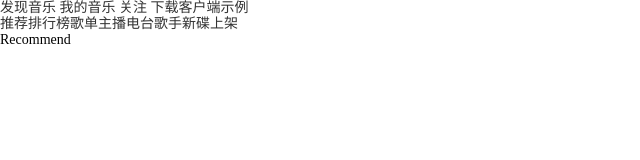
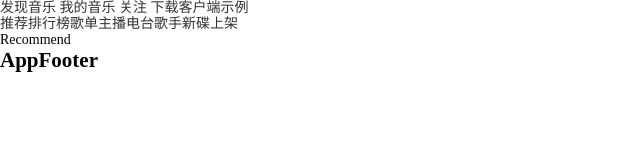
Before and after one commit to matebing/Amazing-Music, a React (Create React App) app: page /#/discover/recommend in a window 1280 px wide. Shown: the top 160 px of the page, without its empty margins (0-640 px from the left). Built offline with nearby package versions, Linux system fonts and the light colour scheme.

Commit message:
页面结构搭建

```diff
--- a/src/App.tsx
+++ b/src/App.tsx
@@ -1,20 +1,18 @@
 import React, { Suspense } from 'react'
-import { useRoutes, Link } from 'react-router-dom'
+import { useRoutes } from 'react-router-dom'
 import routes from './router'
+import AppHeader from './components/app-header'
+import AppFooter from './components/app-footer'
 
 function App() {
   return (
     <div className="App">
-      <div className="nav">
-        <Link to="/discover"> 发现音乐</Link>
-        <Link to="/mine"> 我的音乐</Link>
-        <Link to="/focus"> 关注</Link>
-        <Link to="/download"> 下载客户端</Link>
-        <Link to="/demo">示例</Link>
-      </div>
+      <AppHeader />
+      {/* 路由懒加载，使用suspense防止页面瞬闪 */}
       <Suspense fallback="">
         <div className="main">{useRoutes(routes)}</div>
       </Suspense>
+      <AppFooter />
     </div>
   )
 }
--- /dev/null
+++ b/src/components/app-footer/index.tsx
@@ -0,0 +1,13 @@
+import { memo } from 'react'
+import type { FC, ReactNode } from 'react'
+
+interface IProps {
+  children?: ReactNode
+}
+
+const AppFooter: FC<IProps> = (props) => {
+  return <h2>AppFooter</h2>
+}
+
+//直接导出性能不高，即便props没有改变，组件也会重新渲染，使用memo可避免此问题
+export default memo(AppFooter)
--- /dev/null
+++ b/src/components/app-header/index.tsx
@@ -0,0 +1,22 @@
+import { memo } from 'react'
+import type { FC, ReactNode } from 'react'
+import { Link } from 'react-router-dom'
+
+interface IProps {
+  children?: ReactNode
+}
+
+const AppHeader: FC<IProps> = (props) => {
+  return (
+    <div className="nav">
+      <Link to="/discover"> 发现音乐</Link>
+      <Link to="/mine"> 我的音乐</Link>
+      <Link to="/focus"> 关注</Link>
+      <Link to="/download"> 下载客户端</Link>
+      <Link to="/demo">示例</Link>
+    </div>
+  )
+}
+
+//直接导出性能不高，即便props没有改变，组件也会重新渲染，使用memo可避免此问题
+export default memo(AppHeader)
--- a/src/views/demo/index.tsx
+++ b/src/views/demo/index.tsx
@@ -66,7 +66,7 @@ const Template: FC<IProps> = (props) => {
     dispatch(changeMessage('你好，世界'))
   }
 
-  //给useState中的数据定义类型，通过泛型，这个泛型决定函数调用后返回的数据的类型
+  //给useState中的数据定义类型，通过泛型决定函数调用后返回的数据的类型
   const [banners, setBanners] = useState<IBannerData[]>([])
 
   //测试网络请求
```
